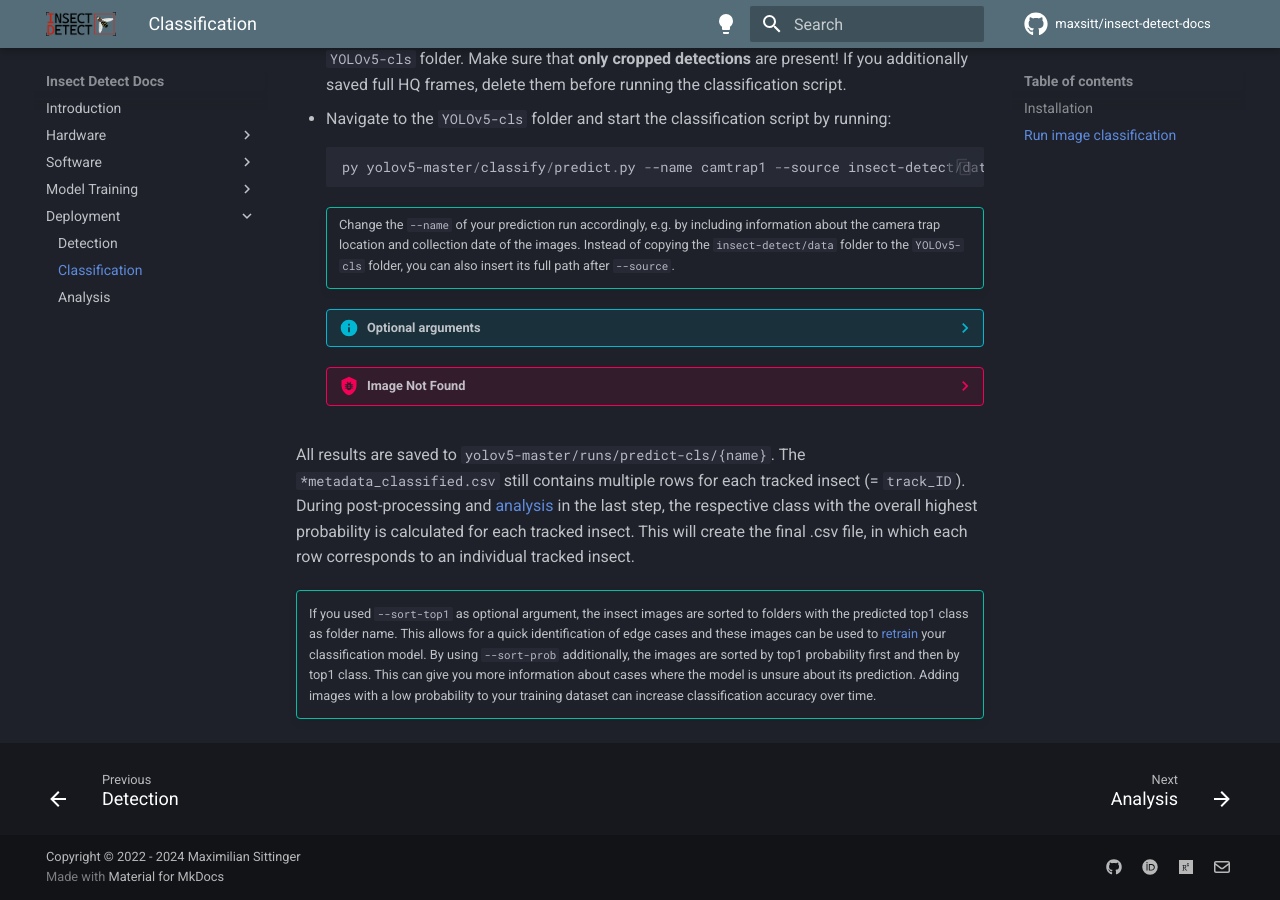
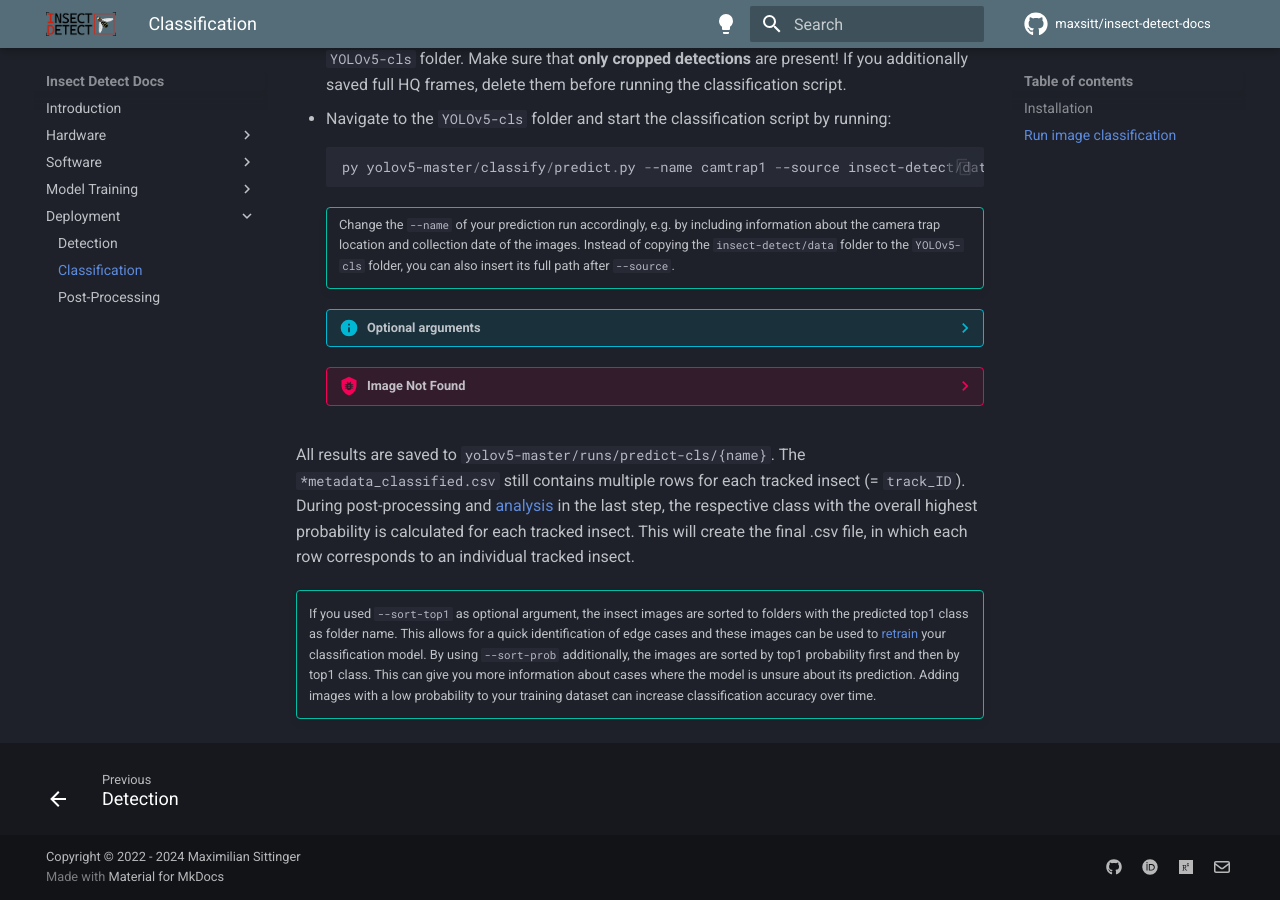
Before and after one commit to maxsitt/insect-detect-docs, an MkDocs documentation site: the page built from docs/deployment/classification.md, in a window 1280 px wide and 900 px high, scrolled down 1315 px. Built offline with MkDocs 1.6.1 and Material for MkDocs 9.7.7, drawn with Linux system fonts in a browser that asks for light colours; comment, search, counter and statistics services are not loaded.

Commit message:
Update mkdocs.yml
Update copyright duration and mail address. Rename post-processing section.

```diff
--- a/mkdocs.yml
+++ b/mkdocs.yml
@@ -1,4 +1,4 @@
-# Copyright (c) 2022-2023 Maximilian Sittinger <maximilian.sittinger@julius-kuehn.de>
+# Copyright (c) 2022-2024 Maximilian Sittinger <maximilian.sittinger@idiv.de>
 
 # License: CC BY-SA 4.0 (http://creativecommons.org/licenses/by-sa/4.0/)
 
@@ -147,4 +147,4 @@
   - Deployment:
     - Detection: deployment/detection.md
     - Classification: deployment/classification.md
-    - Analysis: deployment/analysis.md
+    - Post-Processing: deployment/post-processing.md
```
